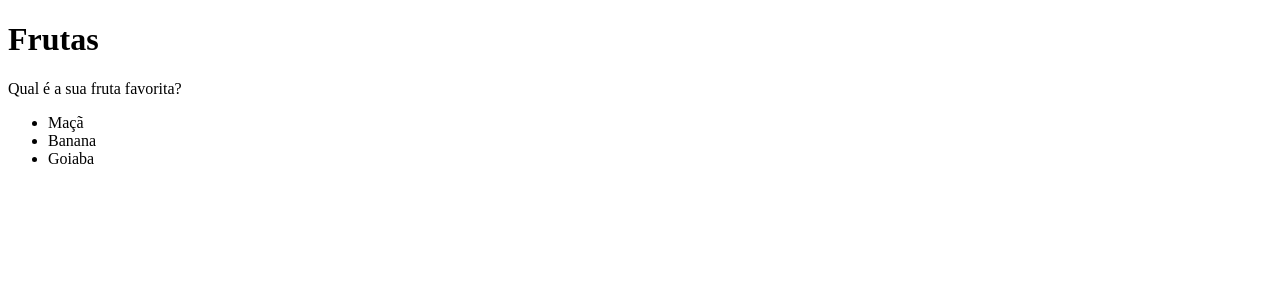
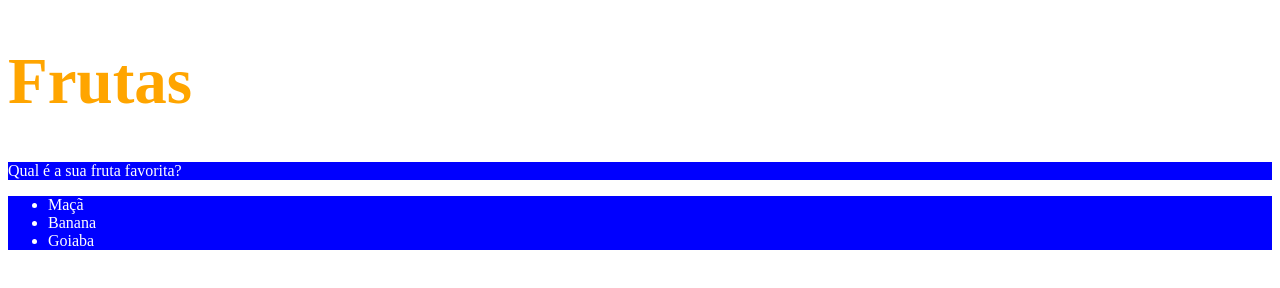
Before and after one commit to AllexThiagoSR/trybe_exercicios, a plain HTML site: page fundamentos/seção-3-Introdução-HTML_CSS/dia-2-HTML_e_CSS-Primeiros_passos_em_CSS/exercicio1/index.html in a window 1280 px wide. Drawn offline with Linux system fonts and the light colour scheme.

Commit message:
Estilizando a página do exercício 1

```diff
--- a/fundamentos/seção-3-Introdução-HTML_CSS/dia-2-HTML_e_CSS-Primeiros_passos_em_CSS/exercicio1/index.html
+++ b/fundamentos/seção-3-Introdução-HTML_CSS/dia-2-HTML_e_CSS-Primeiros_passos_em_CSS/exercicio1/index.html
@@ -6,13 +6,28 @@
     <meta name="viewport" content="width=device-width, initial-scale=1.0">
     <title>HTML</title>
     <style>
+        h1
+        {
+            font-size: 65px;
+            color: orange;
+        }
 
+        #fruit-list
+        {
+
+        }
+
+        .title-list
+        {
+            background-color: blue;
+            color: white;
+        }
     </style>
 </head>
 <body>
     <h1>Frutas</h1>
-    <p>Qual é a sua fruta favorita?</p>
-    <ul>
+    <p class="title-list">Qual é a sua fruta favorita?</p>
+    <ul id="fruit-list" class="title-list">
         <li>Maçã</li>
         <li>Banana</li>
         <li>Goiaba</li>
```
